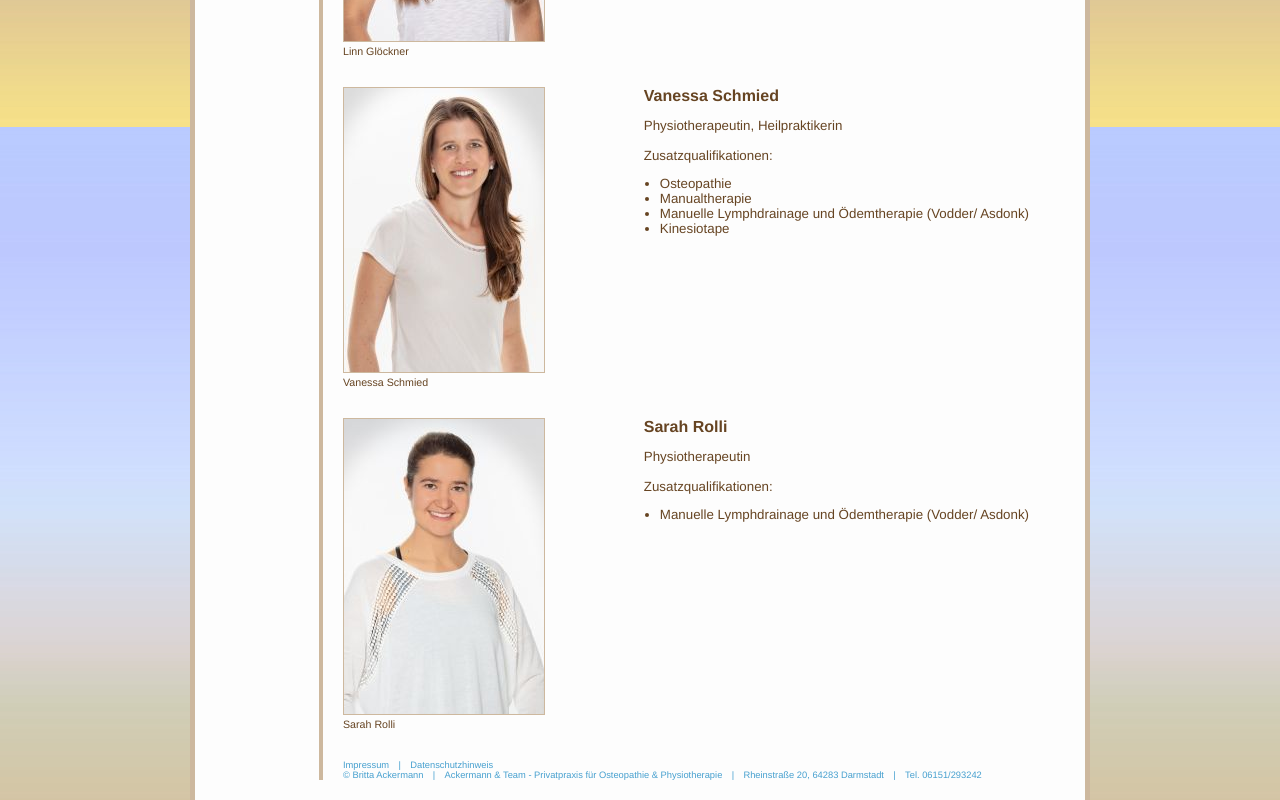
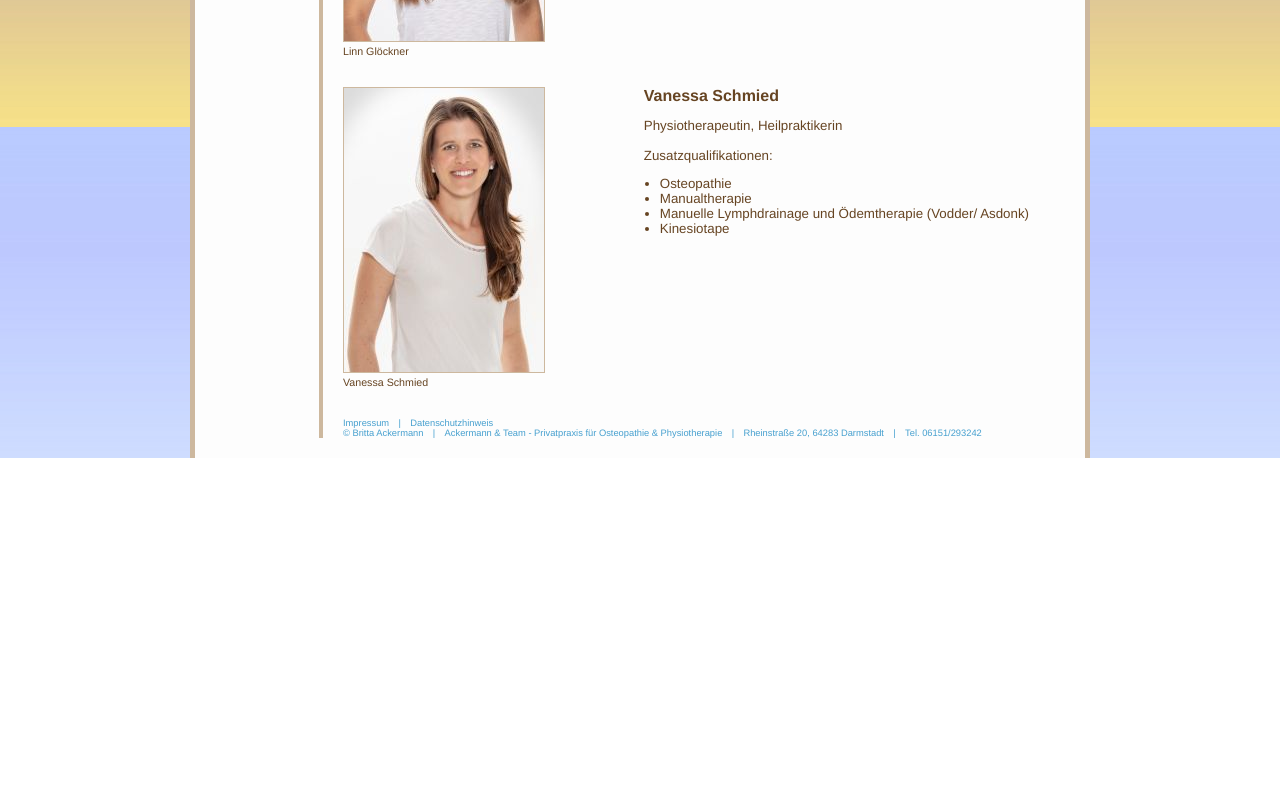
Before and after one commit to ackermann-physio/ackermann-physio, a Next.js app: page /team in a window 1280 px wide. Shown: the part 773-1573 px from the top of the page. After the commit the page ends 1231 px from the top, so only its background shows below. Built offline with nearby package versions, Linux system fonts and the light colour scheme.

Commit message:
Removed team member

```diff
--- a/pages/team.js
+++ b/pages/team.js
@@ -67,22 +67,6 @@ export default function About() {
         </div>
       </div>
 
-      <div className={content.wrapper}>
-        <div className={content.img}>
-          <img src="/img/physiotherapie_srolli2019.jpg" />
-          <span className={content.subtitle}>Sarah Rolli</span>
-        </div>
-        <div className={content.text}>
-          <h2>Sarah Rolli</h2>
-          Physiotherapeutin<br />
-          <br />
-          Zusatzqualifikationen:
-          <ul>
-            <li>Manuelle Lymphdrainage und Ödemtherapie (Vodder/ Asdonk)</li>
-          </ul>
-        </div>
-      </div>
-
     </Layout>
   )
 }
```
